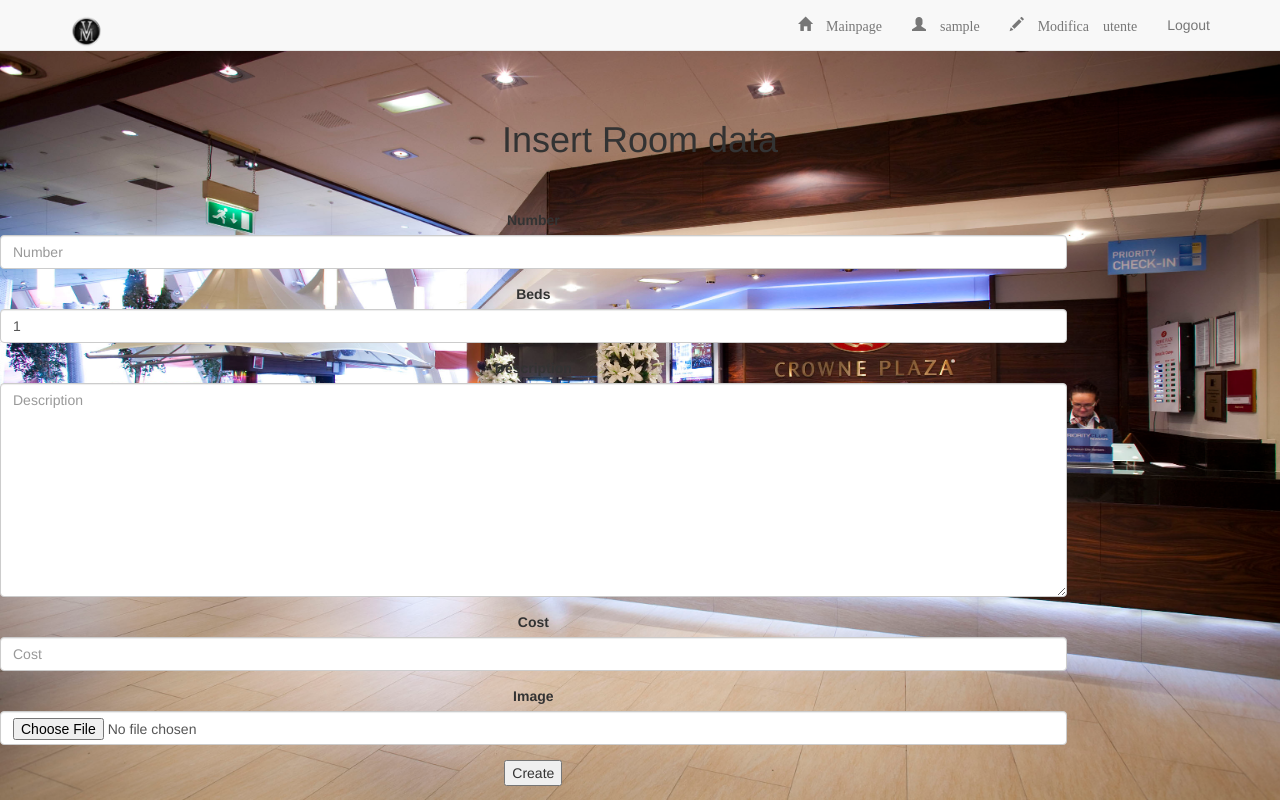
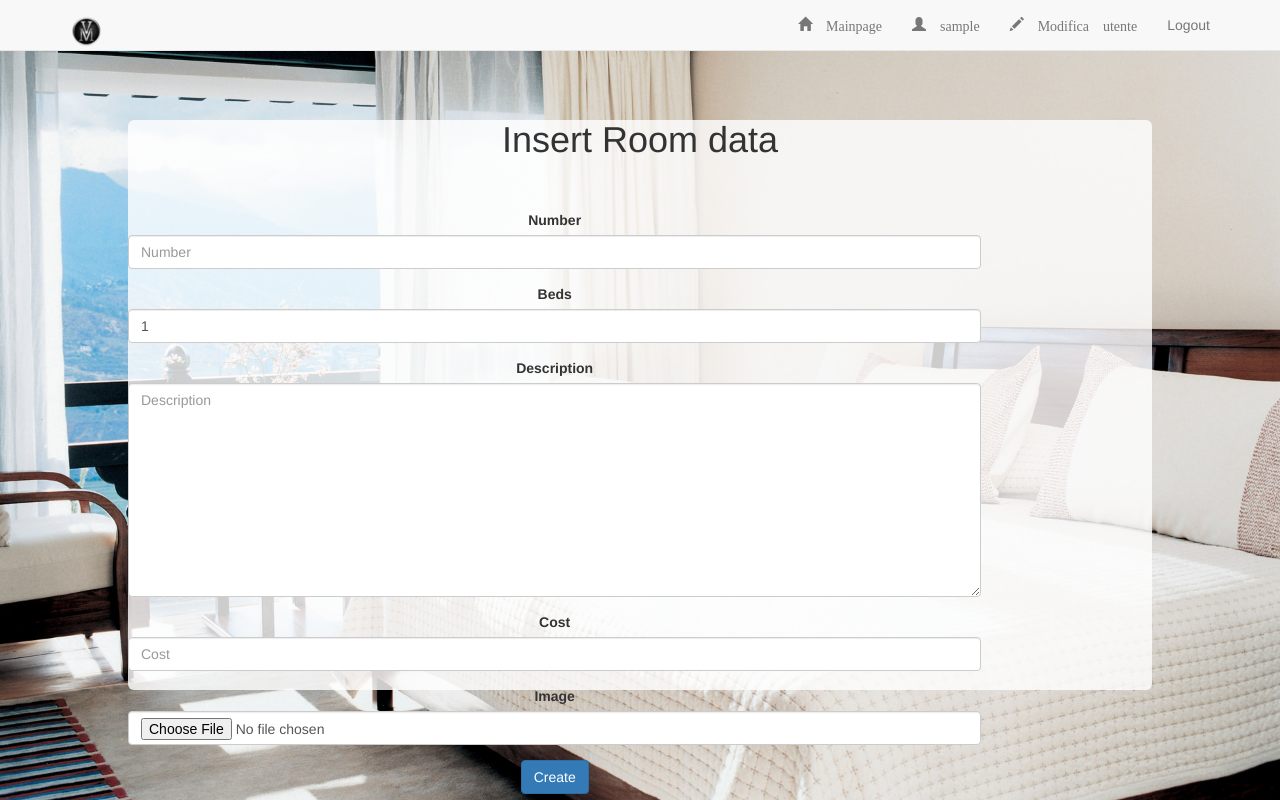
Before and after one commit to ventur65/VMhotels, a Django app: page /hotels/1/createroom/ in a window 1280 px wide. Run offline with Django 3.2, Linux system fonts and the light colour scheme; a user stored in the database is signed in; tables that the repository leaves empty hold one stand-in row (values such as "Sample post"); some libraries are stand-ins or nearby versions.

Commit message:
Template insert room

```diff
--- a/hotels/templates/hotels/insertroom.html
+++ b/hotels/templates/hotels/insertroom.html
@@ -1,17 +1,26 @@
 {% extends "base.html" %}
 {% load bootstrap3 %}
 
+{% load staticfiles %}
+
+{% bootstrap_messages %}
+{% block cover %}
+<div class="cover" style="background-image: url({% static 'images/insr.jpg' %});  width: 100%; height:800px; background-repeat: no-repeat; margin: 0; padding: 0; background-size: 100% 100%;">
+
 {% block covercontent %}
 <br><br><br><br><br>
+<div style="background: rgba(255,255,255, 0.8); width: 80%; height: 570px; margin:0 auto; -moz-border-radius: 6px; border-radius: 6px;" align="center">
 <h1 align="center">Insert Room data</h1>
 <br><br>
 <div class="col-xs-10" align="center">
 <form role="form" class="form-horizontal" enctype="multipart/form-data" method="post">
 {% csrf_token %}
 {% bootstrap_form form layout="horizontal" size='md' %}
-<input type="submit" value="Create"/>
+{% bootstrap_button "Create" button_type="submit" name="Create" button_class="btn-primary" icon="ok" %}
 </form>
 </div>
+</div>
+{% endblock %}
 {% endblock %}
 {% block footer %}
 {% endblock %}
```
Also changed, not shown: static/images/insr.jpg (added).
